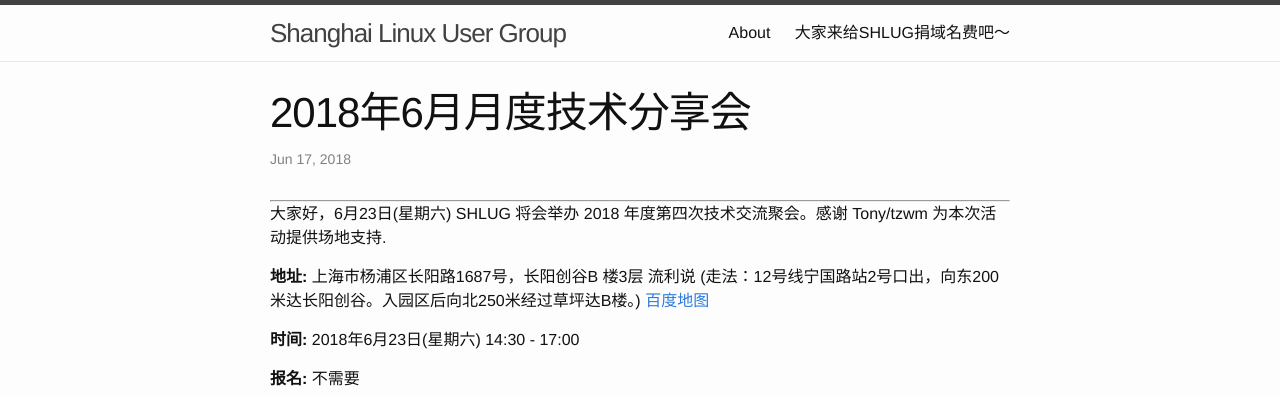
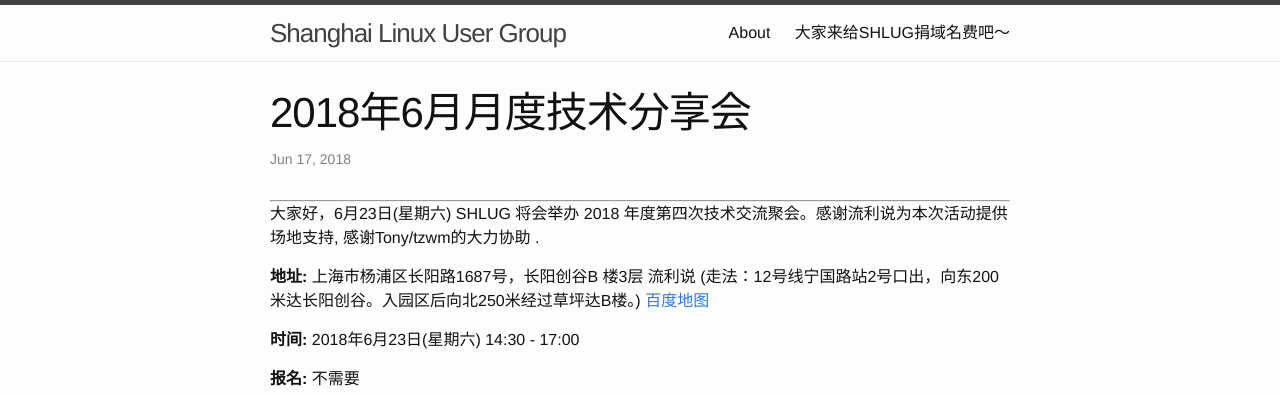
Before and after one commit to shanghailug/shanghailug.github.io, a Jekyll site: the page built from _posts/2018-06-17-monthly.markdown, in a window 1280 px wide. Shown: the top 395 px of the page. Built offline with Jekyll 4.4.1, drawn with Linux system fonts in a browser that asks for light colours.

Commit message:
Add sponser name

```diff
--- a/_posts/2018-06-17-monthly.markdown
+++ b/_posts/2018-06-17-monthly.markdown
@@ -5,7 +5,7 @@ date:   2018-06-17 23:00:00 +0800
 categories: monthly
 ---
 --------------------------------------------------------------------------------
-大家好，6月23日(星期六) SHLUG 将会举办 2018 年度第四次技术交流聚会。感谢 Tony/tzwm 为本次活动提供场地支持.
+大家好，6月23日(星期六) SHLUG 将会举办 2018 年度第四次技术交流聚会。感谢流利说为本次活动提供场地支持, 感谢Tony/tzwm的大力协助 .
 
 **地址:** 上海市杨浦区长阳路1687号，长阳创谷B 楼3层 流利说 (走法：12号线宁国路站2号口出，向东200米达长阳创谷。入园区后向北250米经过草坪达B楼。) [百度地图][2]
 
```
